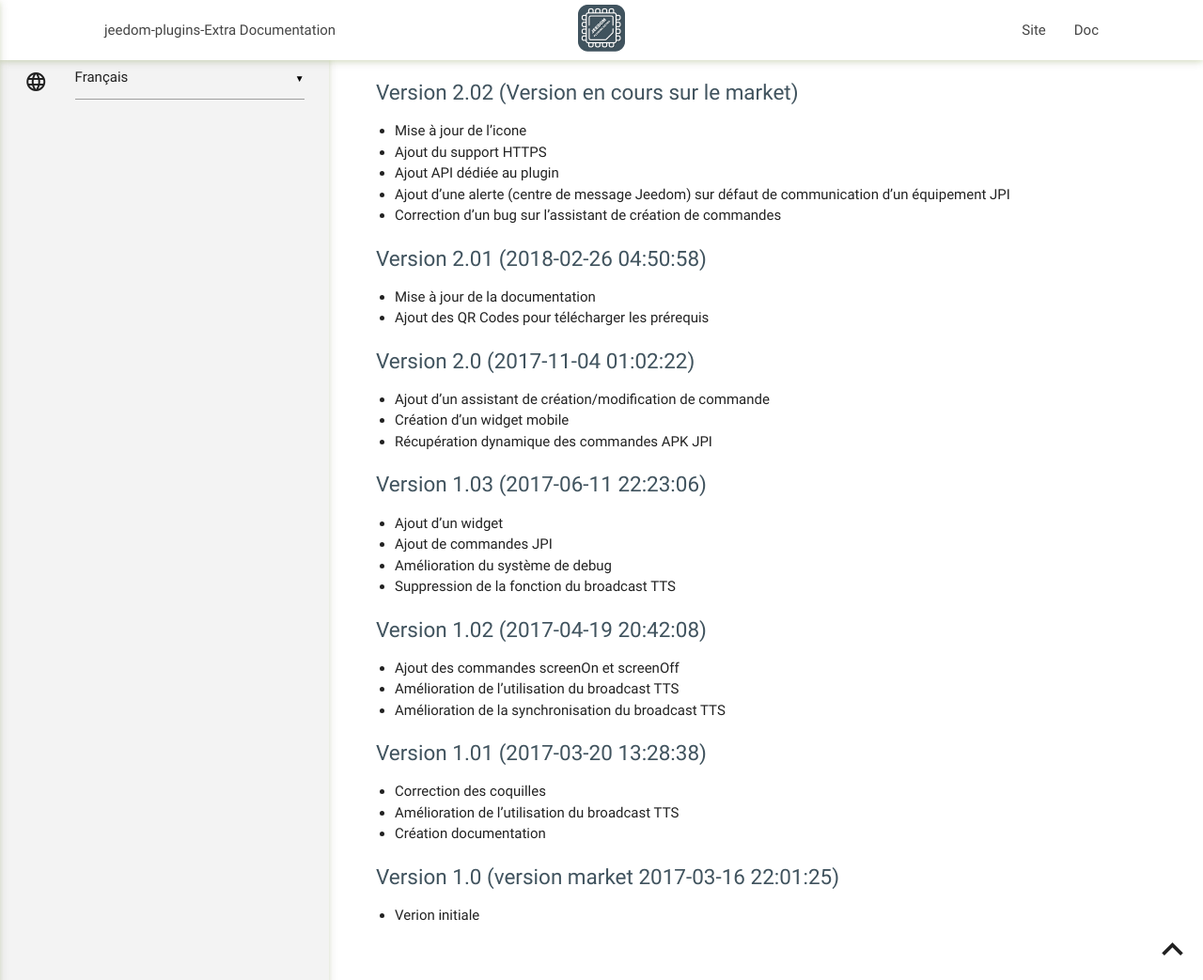
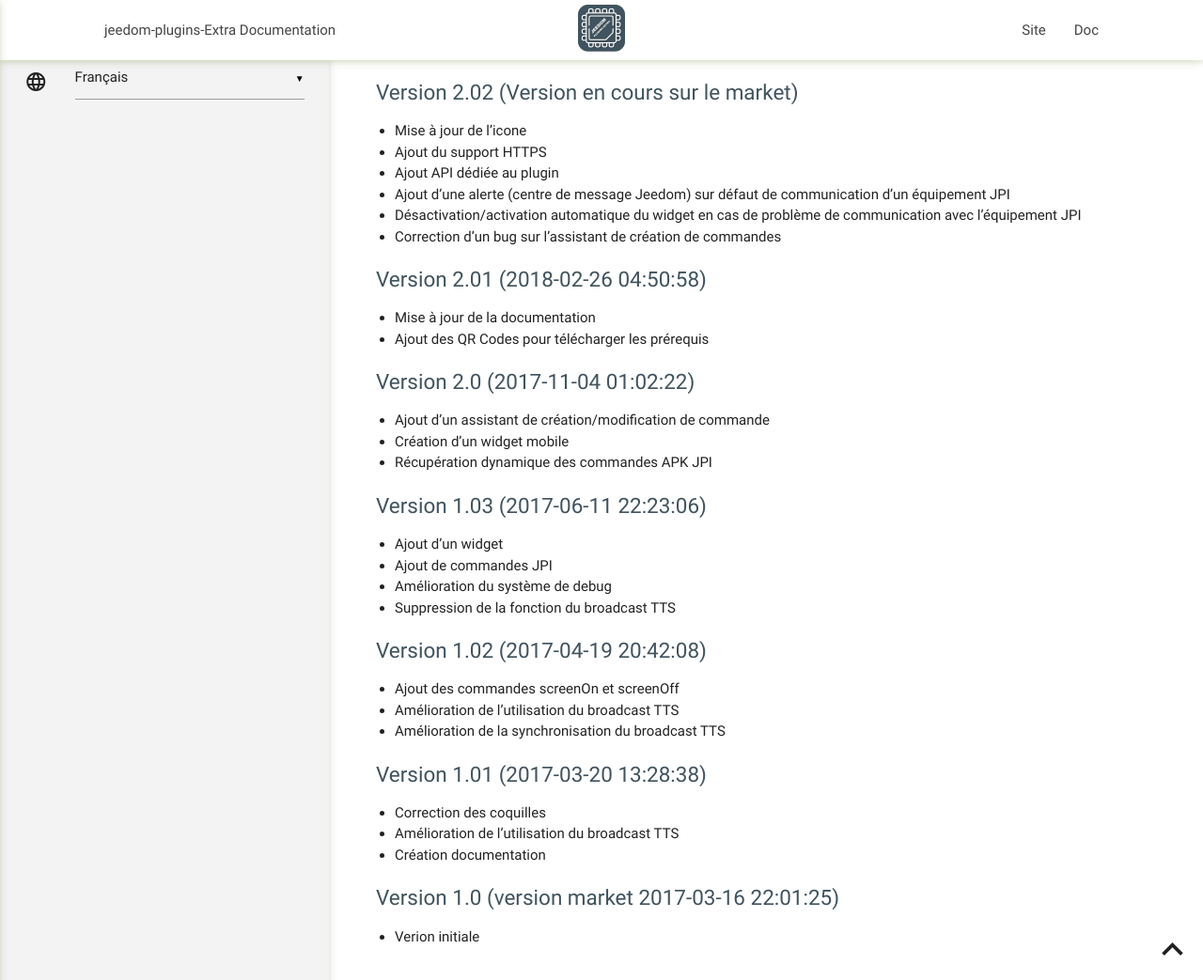
Before and after one commit to NextDom/plugin-jpi, a Jekyll site: the page built from docs/fr_FR/changelog.md, in a window 1280 px wide and 1043 px high. Shown: the whole window at 94% size. Built offline with Jekyll 4.4.1, drawn with Linux system fonts in a browser that asks for light colours; our own code applies the rules of GitHub Pages for plain Markdown files.

Commit message:
Update changelog

```diff
--- a/docs/fr_FR/changelog.md
+++ b/docs/fr_FR/changelog.md
@@ -3,6 +3,7 @@
 - Ajout du support HTTPS
 - Ajout API dédiée au plugin
 - Ajout d'une alerte (centre de message Jeedom) sur défaut de communication d'un équipement JPI
+- Désactivation/activation automatique du widget en cas de problème de communication avec l'équipement JPI
 - Correction d'un bug sur l'assistant de création de commandes
 
 ### Version 2.01 (2018-02-26 04:50:58)
```
Also changed, not shown: docs/fr_FR/index.md (+1 -0 lines).
